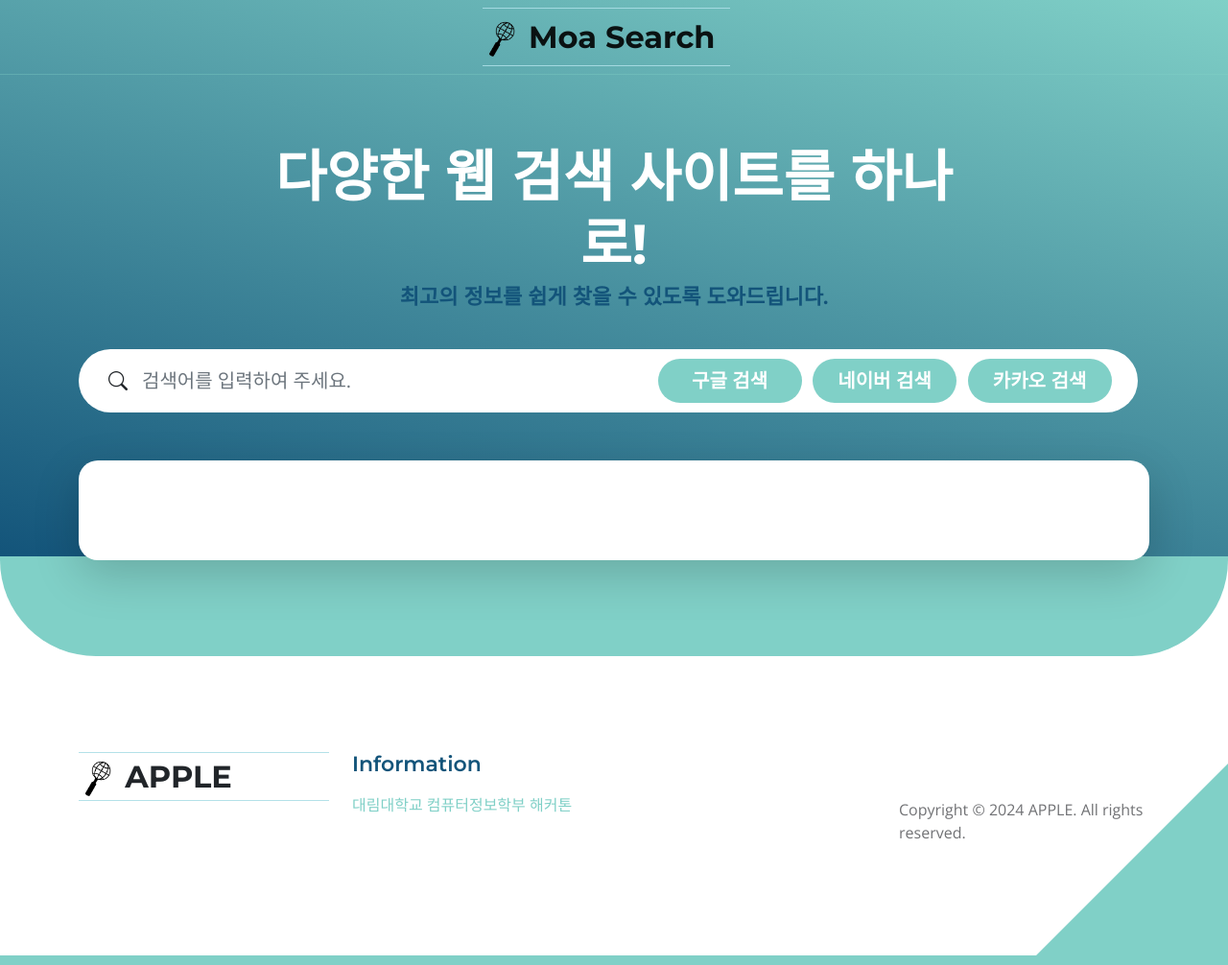
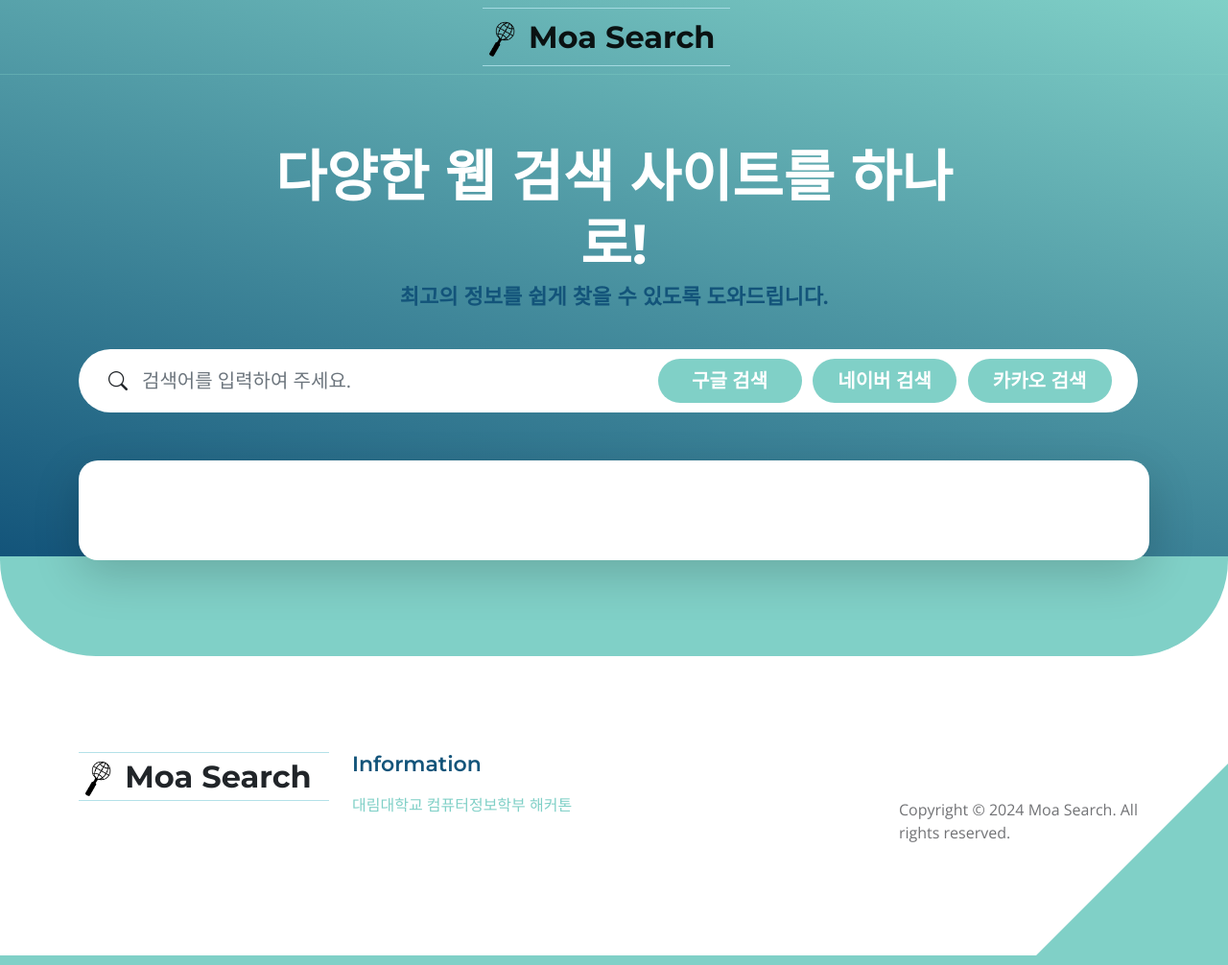
Before and after one commit to Jh214/commonPjt, a plain HTML site: page src/main/resources/templates/index.html in a window 1280 px wide. Shown: the whole page at 96% size. Drawn offline with nearby package versions, Linux system fonts and the light colour scheme; files that its build step writes are made by us from their sources; files whose address does not match are found by name.

Commit message:
마지막 수정본

```diff
--- a/src/main/resources/templates/index.html
+++ b/src/main/resources/templates/index.html
@@ -130,7 +130,7 @@
             <div class="col-lg-3 col-12 mb-4 pb-2">
                 <a class="navbar-brand mb-2" href="/">
                     <img src="/images/apple.png" alt="apple" class="appleicon"/>
-                    <span>APPLE</span>
+                    <span>Moa Search</span>
                 </a>
             </div>
 
@@ -146,7 +146,7 @@
             </div>
 
             <div class="col-lg-3 col-md-4 col-12 mt-4 mt-lg-0 ms-auto">
-                <p class="copyright-text mt-lg-5 mt-4">Copyright © 2024 APPLE. All rights reserved.
+                <p class="copyright-text mt-lg-5 mt-4">Copyright © 2024 Moa Search. All rights reserved.
                 </p>
             </div>
 
```
